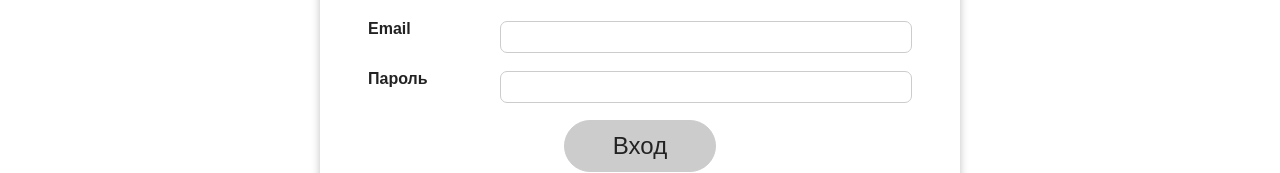
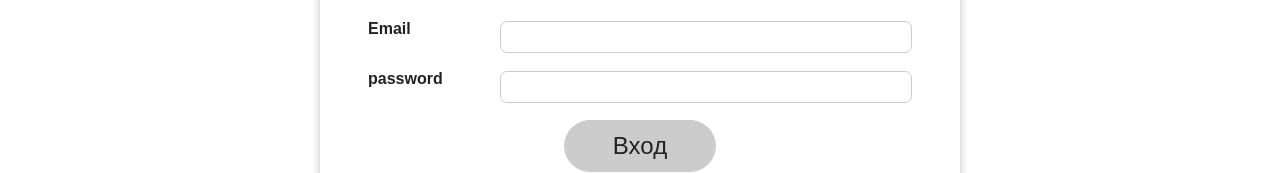
Before and after one commit to vlad-004/react_advance_Section9, a React (Create React App) app: page / in a window 1280 px wide. Shown: the part 156-329 px from the top of the page. Built offline with nearby package versions, Linux system fonts and the light colour scheme.

Commit message:
создал компонент input чтобы не дублировать лишний код и оптимизировать его немного. Для его найтройки использую пропсы.

```diff
--- a/src/components/Login/Login.js
+++ b/src/components/Login/Login.js
@@ -4,6 +4,7 @@
 import styles from "./Login.module.css";
 import Button from "../UI/Button/Button";
 import AuthContext from "../../store/auth-context";
+import Input from "../UI/Input/Input";
 
 // с помощью редюсера с кмобинируем валидацию поля и его значение в 1 состояние.
 
@@ -96,14 +97,10 @@
         // вызов dispatchEmailState приведет к вызову функции emailReducer
         //{type:'USER_INPUT', value: event.target.value} --- action , действие
         dispatchEmailState({type: 'USER_INPUT', value: event.target.value});
-
-        // setFormIsValid(event.target.value.includes('@') && passwordState.isValid);
     };
 
     const passwordChangeHandler = (event) => {
         dispatchPasswordState({type: 'USER_INPUT', value: event.target.value});
-
-        // setFormIsValid(event.target.value.trim().length > 7 && emailState.isValid);
     };
 
     /**
@@ -125,34 +122,25 @@
     return (
         <Card className={styles.login}>
             <form onSubmit={submitHandler}>
-                <div
-                    className={`${styles.control} ${
-                        emailState.isValid === false ? styles.invalid : ""
-                    }`}
-                >
-                    <label htmlFor="email">Email</label>
-                    <input
-                        type="email"
-                        id="email"
+                <Input
+                    id={'email'}
+                    label={'Email'}
+                    type={'email'}
+                    isValid={emailIsValid}
                     value={emailState.value}
                     onChange={emailChangeHandler}
                     onBlur={validateEmailHandler}
                 />
-                </div>
-                <div
-                    className={`${styles.control} ${
-                        passwordState.isValid === false ? styles.invalid : ""
-                    }`}
-                >
-                    <label htmlFor="password">Пароль</label>
-                    <input
-                        type="password"
-                        id="password"
+                <Input
+                    id={'password'}
+                    label={'password'}
+                    type={'password'}
+                    isValid={passwordIsValid}
                     value={passwordState.value}
                     onChange={passwordChangeHandler}
                     onBlur={validatePasswordHandler}
                 />
-                </div>
+
                 <div className={styles.actions}>
                     <Button type="submit" className={styles.btn} disabled={!formIsValid}>
                         Вход
--- a/src/components/Login/Login.module.css
+++ b/src/components/Login/Login.module.css
@@ -5,51 +5,6 @@
     padding: 3rem;
 }
 
-.control {
-    margin: 1rem 0;
-    display: flex;
-    align-items: stretch;
-    flex-direction: column;
-}
-
-.control label,
-.control input {
-    display: block;
-}
-
-.control label {
-    font-weight: bold;
-    flex: 1;
-    color: #222222;
-    margin-bottom: 1rem;
-}
-
-.control input {
-    flex: 3;
-    font: inherit;
-    padding: 0.4rem 0.4rem;
-    border-radius: 7px;
-    border: 1px solid #ccc;
-}
-
-.control input:focus {
-    outline: none;
-    border-color: #0649a0;
-    background: #94bcf0;
-}
-
-.control.invalid input {
-    border-color: red;
-    background: #dfc1c1;
-}
-
 .actions {
     text-align: center;
 }
-
-@media (min-width: 768px) {
-    .control {
-        align-items: center;
-        flex-direction: row;
-    }
-}
--- /dev/null
+++ b/src/components/UI/Input/Input.js
@@ -0,0 +1,23 @@
+import React from "react";
+import styles from './input.module.css';
+
+const Input = (props) => {
+    return (
+        <div
+            className={
+                `${styles.control} ${props.isValid === false ? styles.invalid : ""}`
+            }
+        >
+            <label htmlFor={props.id}>{props.label}</label>
+            <input
+                type={props.type}
+                id={props.id}
+                value={props.value}
+                onChange={props.onChange}
+                onBlur={props.onBlur}
+            />
+        </div>
+    );
+};
+
+export default Input;
--- /dev/null
+++ b/src/components/UI/Input/input.module.css
@@ -0,0 +1,44 @@
+.control {
+    margin: 1rem 0;
+    display: flex;
+    align-items: stretch;
+    flex-direction: column;
+}
+
+.control label,
+.control input {
+    display: block;
+}
+
+.control label {
+    font-weight: bold;
+    flex: 1;
+    color: #222222;
+    margin-bottom: 1rem;
+}
+
+.control input {
+    flex: 3;
+    font: inherit;
+    padding: 0.4rem 0.4rem;
+    border-radius: 7px;
+    border: 1px solid #ccc;
+}
+
+.control input:focus {
+    outline: none;
+    border-color: #0649a0;
+    background: #94bcf0;
+}
+
+.control.invalid input {
+    border-color: red;
+    background: #dfc1c1;
+}
+
+@media (min-width: 768px) {
+    .control {
+        align-items: center;
+        flex-direction: row;
+    }
+}
```
Lines whose indentation alone changed are shown as unchanged.
